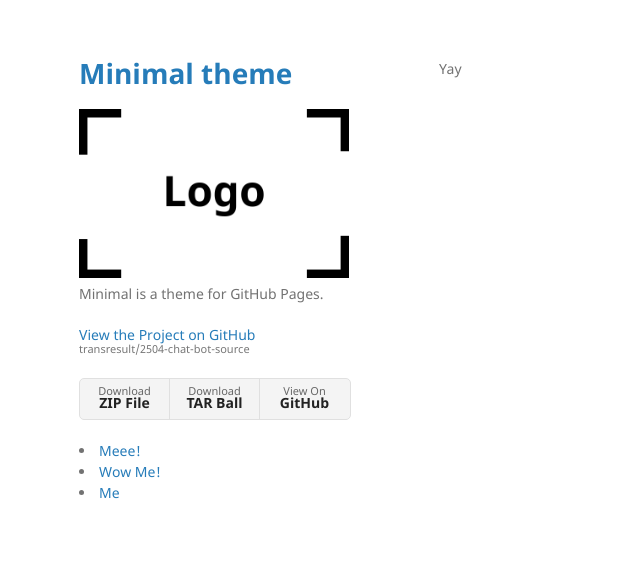
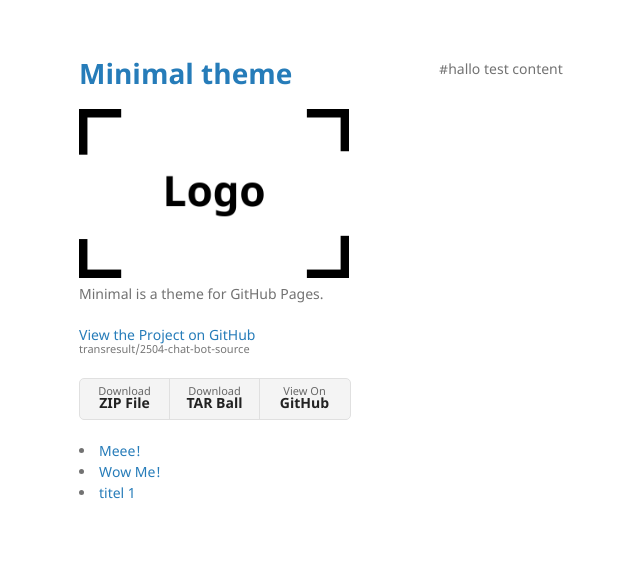
Before and after one commit to transresult/2504-chat-bot-source, a Jekyll site: the page built from page1.md, in a window 1280 px wide. Shown: the top 588 px of the page, without its empty margins (131-771 px from the left). Built offline with Jekyll 4.4.1, drawn with Linux system fonts in a browser that asks for light colours.

Commit message:
Update page1.md

```diff
--- a/page1.md
+++ b/page1.md
@@ -1,6 +1,7 @@
 ---
 layout: default
-title: Me
+title: titel 1
 rank: 3
 ---
-Yay
+#hallo
+test content
```
